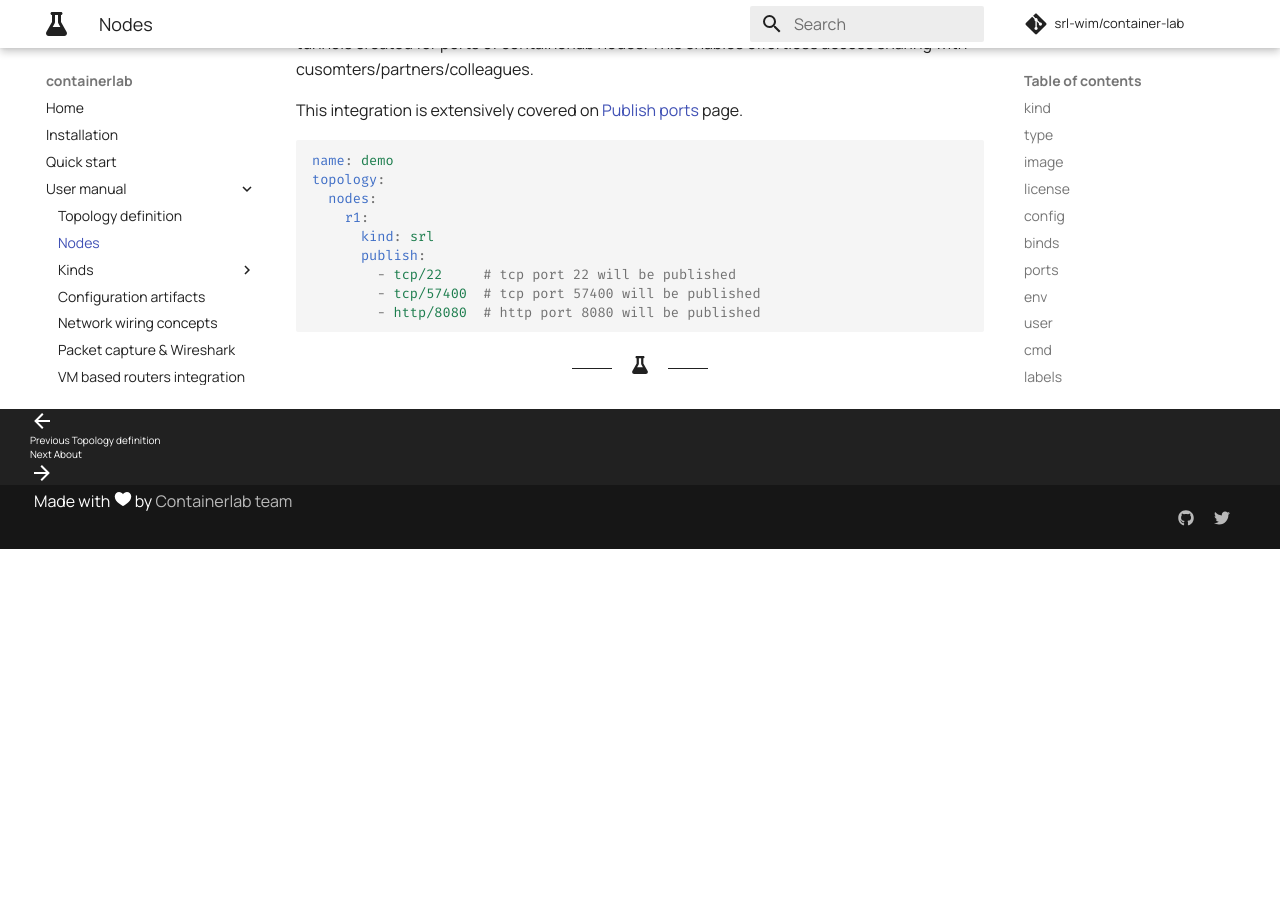
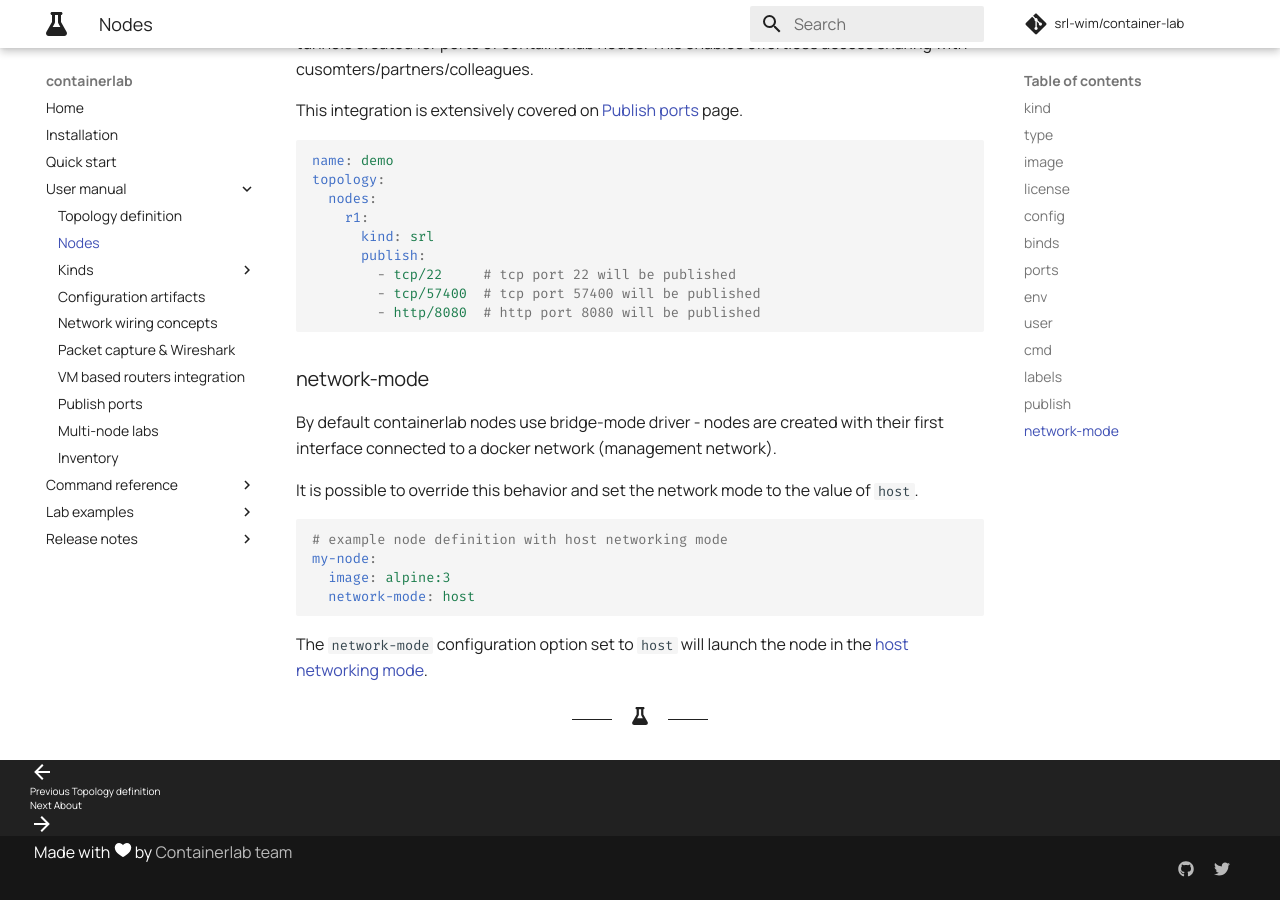
Before and after one commit to srl-labs/containerlab, an MkDocs documentation site: the page built from docs/manual/nodes.md, in a window 1280 px wide and 900 px high, scrolled down 4702 px. Built offline with MkDocs 1.6.1 and Material for MkDocs 9.7.7, drawn with Linux system fonts in a browser that asks for light colours; comment, search, counter and statistics services are not loaded; before the commit the page ends 5251 px from its top, so only the background shows below that.

Commit message:
added doc section

````diff
--- a/docs/manual/nodes.md
+++ b/docs/manual/nodes.md
@@ -190,3 +190,17 @@ topology:
         - tcp/57400  # tcp port 57400 will be published
         - http/8080  # http port 8080 will be published
 ```
+
+### network-mode
+By default containerlab nodes use bridge-mode driver - nodes are created with their first interface connected to a docker network (management network).
+
+It is possible to override this behavior and set the network mode to the value of `host`.
+
+```yaml
+# example node definition with host networking mode
+my-node:
+  image: alpine:3
+  network-mode: host
+```
+
+The `network-mode` configuration option set to `host` will launch the node in the [host networking mode](https://docs.docker.com/network/host/).
````
